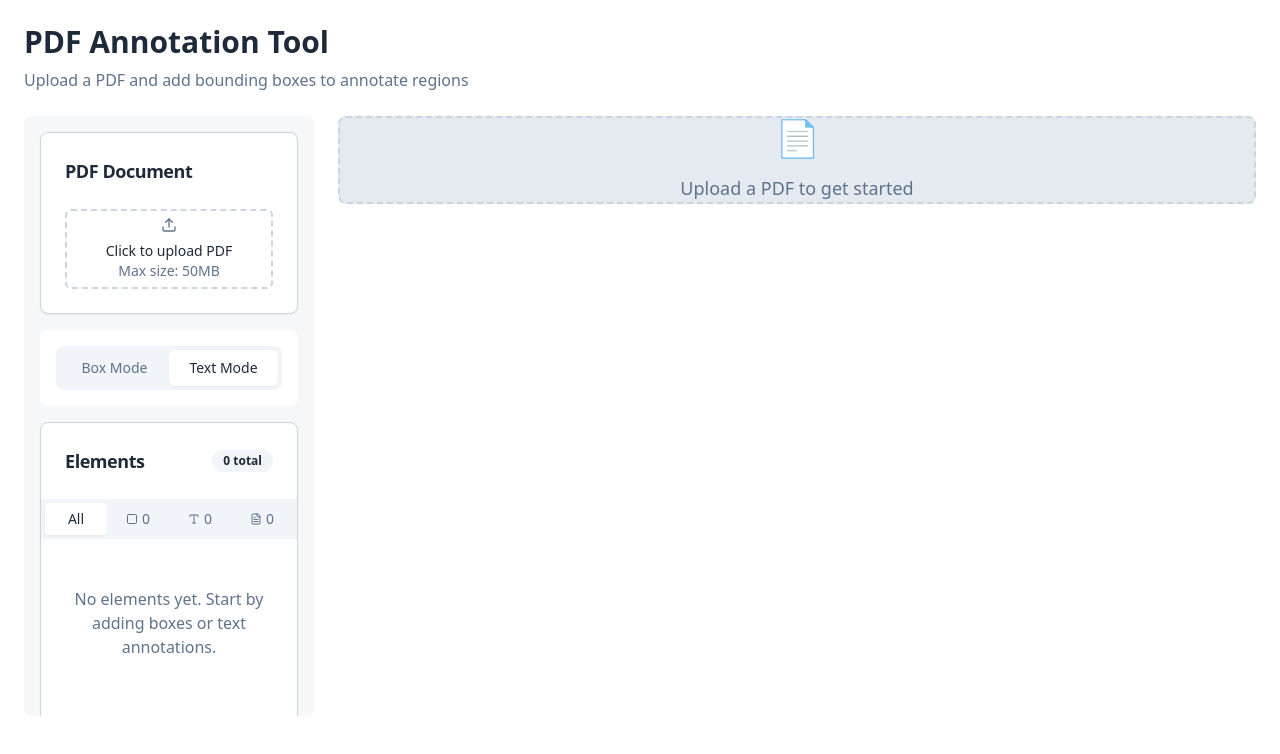
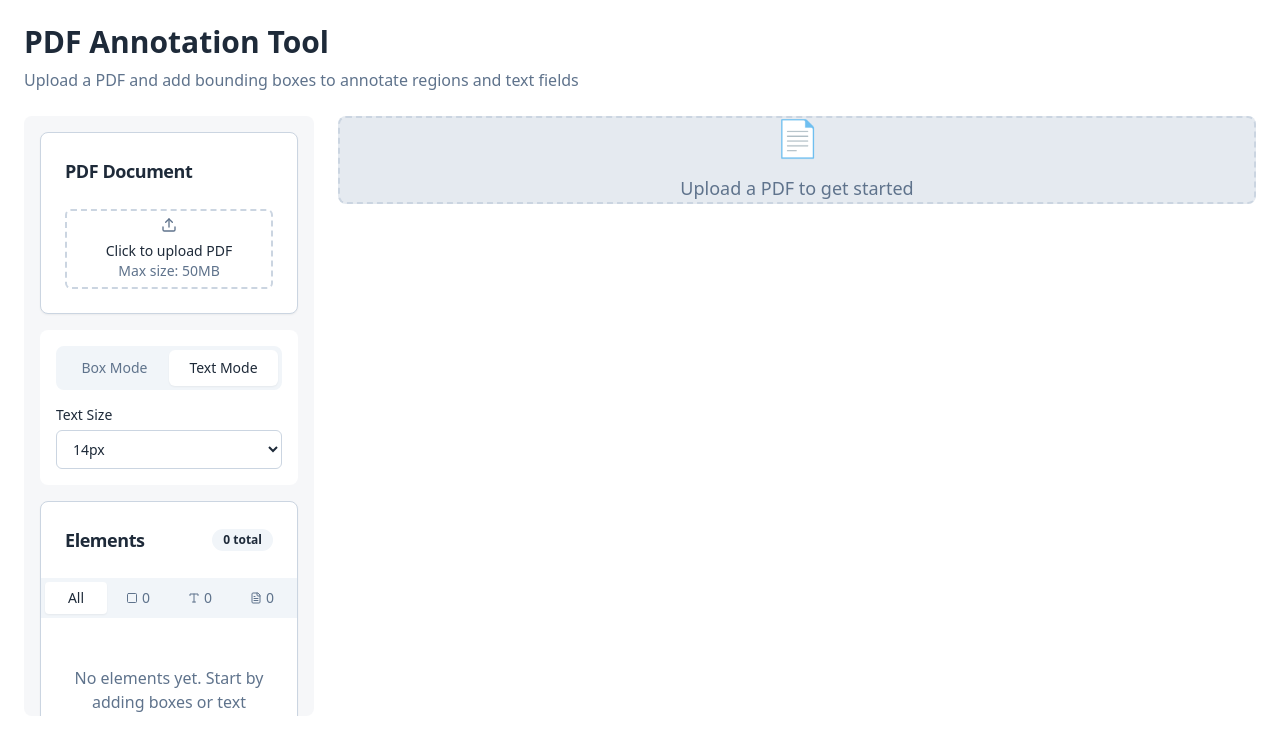
Before and after one commit to nicozumarraga/pdf-focus-box, a React (Vite) app: page / in a window 1280 px wide. Both pictures are taken after a click on the button "Text Mode". Shown: the top 754 px of the page. Built offline with nearby package versions, Linux system fonts and the light colour scheme.

Commit message:
add font size

```diff
--- a/src/components/PDFViewer.tsx
+++ b/src/components/PDFViewer.tsx
@@ -38,6 +38,7 @@ interface PDFViewerProps {
   formFields?: FormFieldData[];
   formValues?: Record<string, any>;
   onFormValueChange?: (fieldName: string, value: any) => void;
+  textSize?: number;
 }
 
 export const PDFViewer = ({
@@ -53,7 +54,8 @@ export const PDFViewer = ({
   onPageChange,
   formFields = [],
   formValues = {},
-  onFormValueChange
+  onFormValueChange,
+  textSize = 14
 }: PDFViewerProps) => {
   const [numPages, setNumPages] = useState<number>(0);
   const [scale, setScale] = useState<number>(1.0);
@@ -211,7 +213,7 @@ export const PDFViewer = ({
           x: activeTextAnnotation.x,
           y: activeTextAnnotation.y,
           text: activeTextAnnotation.text,
-          fontSize: 14,
+          fontSize: textSize,
           page: activeTextAnnotation.page
         };
         onAddTextAnnotation(newAnnotation);
@@ -458,7 +460,7 @@ export const PDFViewer = ({
                   style={{
                     left: activeTextAnnotation.x * scale,
                     top: activeTextAnnotation.y * scale,
-                    fontSize: `${14 * scale}px`,
+                    fontSize: `${textSize * scale}px`,
                     fontFamily: 'Arial, sans-serif',
                     color: '#000000',
                     whiteSpace: 'nowrap'
--- a/src/pages/Index.tsx
+++ b/src/pages/Index.tsx
@@ -30,6 +30,7 @@ const Index = () => {
   const [currentPage, setCurrentPage] = useState<number>(1);
   const [formFieldsInfo, setFormFieldsInfo] = useState<FormFieldsInfo | null>(null);
   const [formValues, setFormValues] = useState<Record<string, any>>({});
+  const [textSize, setTextSize] = useState<number>(14);
 
   // Detect form fields when a new PDF is loaded
   useEffect(() => {
@@ -90,7 +91,7 @@ const Index = () => {
       <div className="container mx-auto p-6">
         <header className="mb-6">
           <h1 className="text-3xl font-bold text-foreground mb-2">PDF Annotation Tool</h1>
-          <p className="text-muted-foreground">Upload a PDF and add bounding boxes to annotate regions</p>
+          <p className="text-muted-foreground">Upload a PDF and add bounding boxes to annotate regions and text fields</p>
         </header>
 
         <div className="grid grid-cols-1 lg:grid-cols-4 gap-6 h-[calc(100vh-200px)]">
@@ -122,6 +123,31 @@ const Index = () => {
                   Text Mode
                 </button>
               </div>
+
+              {/* Text Size Selector - only show in text mode */}
+              {mode === 'text' && (
+                <div className="mt-3">
+                  <label className="text-sm font-medium text-foreground">
+                    Text Size
+                  </label>
+                  <select
+                    value={textSize}
+                    onChange={(e) => setTextSize(Number(e.target.value))}
+                    className="w-full mt-1 px-3 py-2 bg-background border border-input rounded-md text-sm focus:outline-none focus:ring-2 focus:ring-ring"
+                  >
+                    <option value="10">10px</option>
+                    <option value="12">12px</option>
+                    <option value="14">14px</option>
+                    <option value="16">16px</option>
+                    <option value="18">18px</option>
+                    <option value="20">20px</option>
+                    <option value="24">24px</option>
+                    <option value="28">28px</option>
+                    <option value="32">32px</option>
+                    <option value="36">36px</option>
+                  </select>
+                </div>
+              )}
             </div>
 
             {/* Elements Panel */}
@@ -149,6 +175,7 @@ const Index = () => {
               mode={mode}
               onAddTextAnnotation={handleAddTextAnnotation}
               onUpdateTextAnnotation={handleUpdateTextAnnotationCoordinates}
+              textSize={textSize}
               currentPage={currentPage}
               onPageChange={setCurrentPage}
               formFields={formFieldsInfo?.fields}
```
